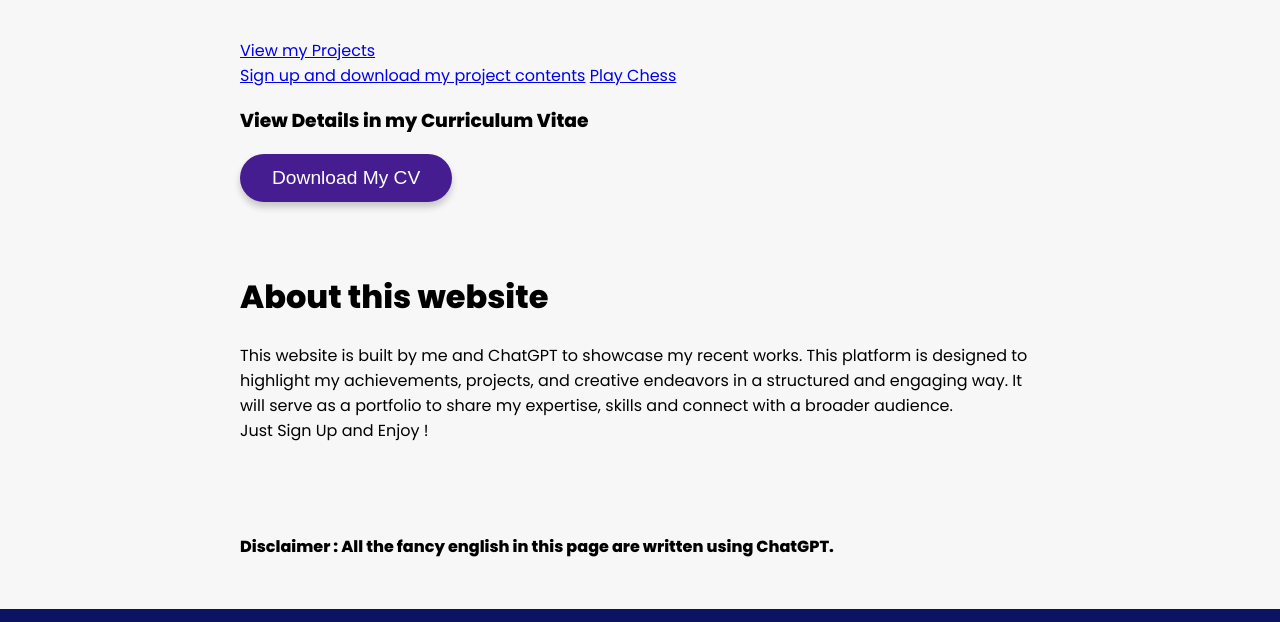
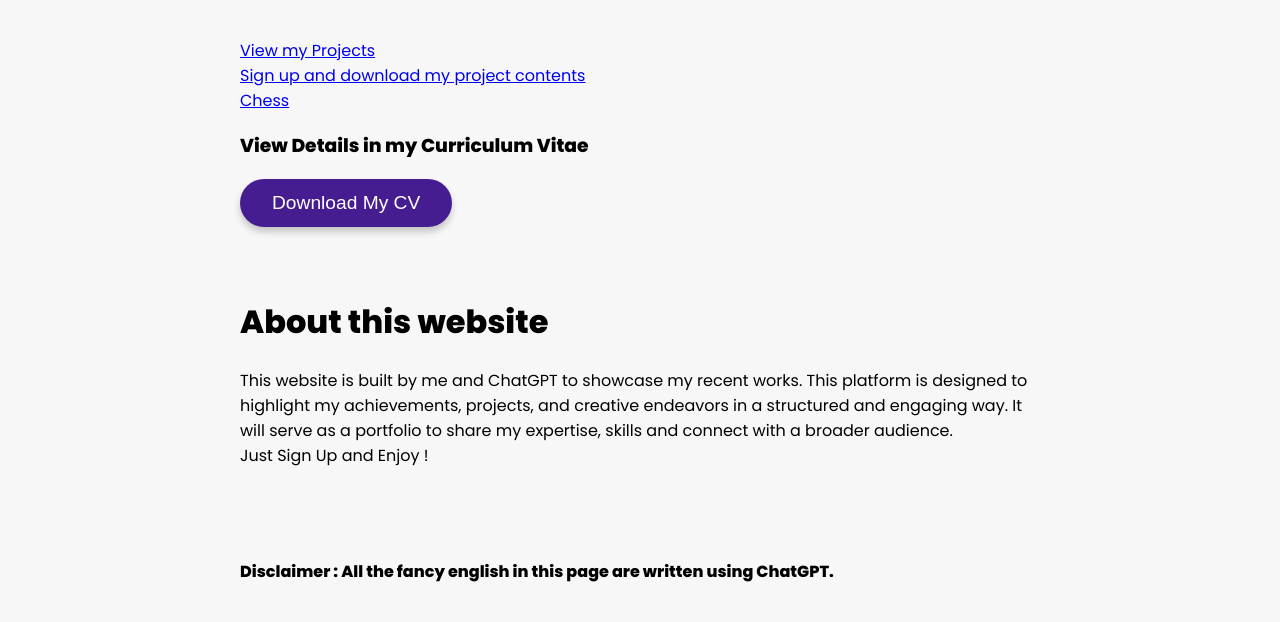
Before and after one commit to abhinabakgp/abhinabakgp.github.io, a plain HTML site: page about.html in a window 1280 px wide. Shown: the part 1468-2090 px from the top of the page. Drawn offline with nearby package versions, Linux system fonts and the light colour scheme.

Commit message:
Update about.html

```diff
--- a/about.html
+++ b/about.html
@@ -188,7 +188,8 @@
         <br>
         <a href="projects.html">View my Projects</a> <br>
         <a href="downloads.html">Sign up and download my project contents</a>
-        <a href="chessgame.html">Play Chess</a>
+        <br>
+        <a href="chessgame.html">Chess</a>
 
         <h3> View Details in my Curriculum Vitae</h3>
         <button id="downloadButton" class="explore-button">Download My CV</button>
```
